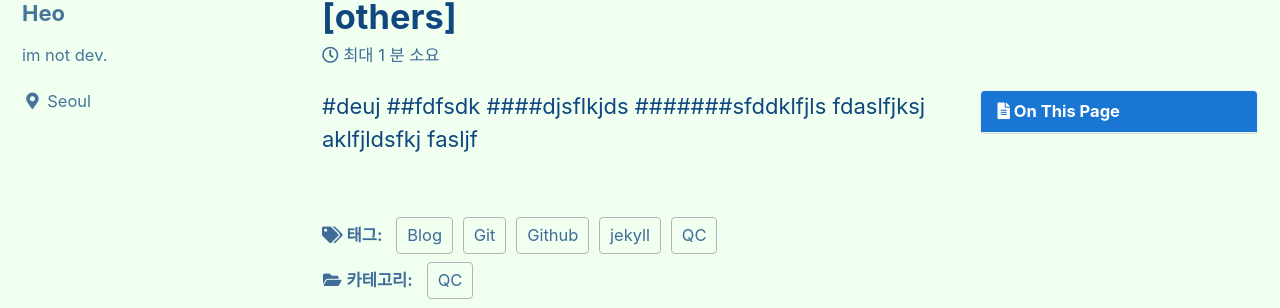
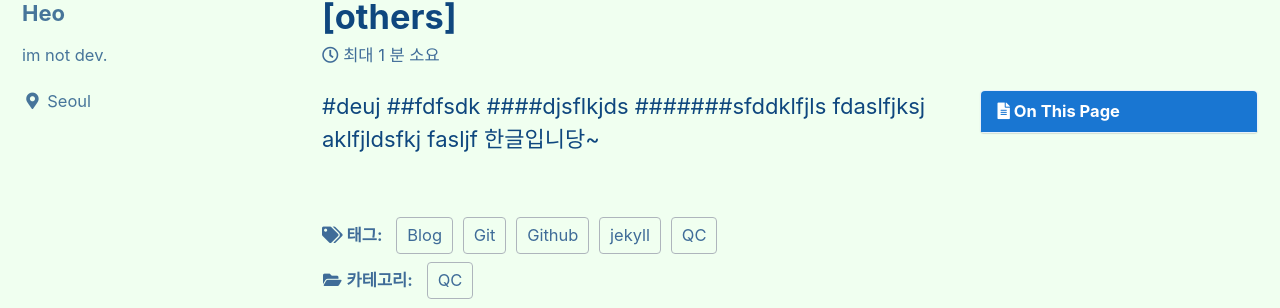
Before and after one commit to jheo2807/jheo2807.github.io_depre, a Jekyll site: the page built from _posts/QC/2022-01-07-ebebbe.md, in a window 1280 px wide. Shown: the part 111-419 px from the top of the page. Built offline with Jekyll 4.4.1, drawn with Linux system fonts in a browser that asks for light colours; cached includes are drawn as plain includes.

Commit message:
ㅇㅇㅎ

```diff
--- a/_posts/QC/2022-01-07-ebebbe.md
+++ b/_posts/QC/2022-01-07-ebebbe.md
@@ -21,3 +21,4 @@ last_modified_at: 2020-05-25
 fdaslfjksj
 aklfjldsfkj
 fasljf
+한글입니당~
```
